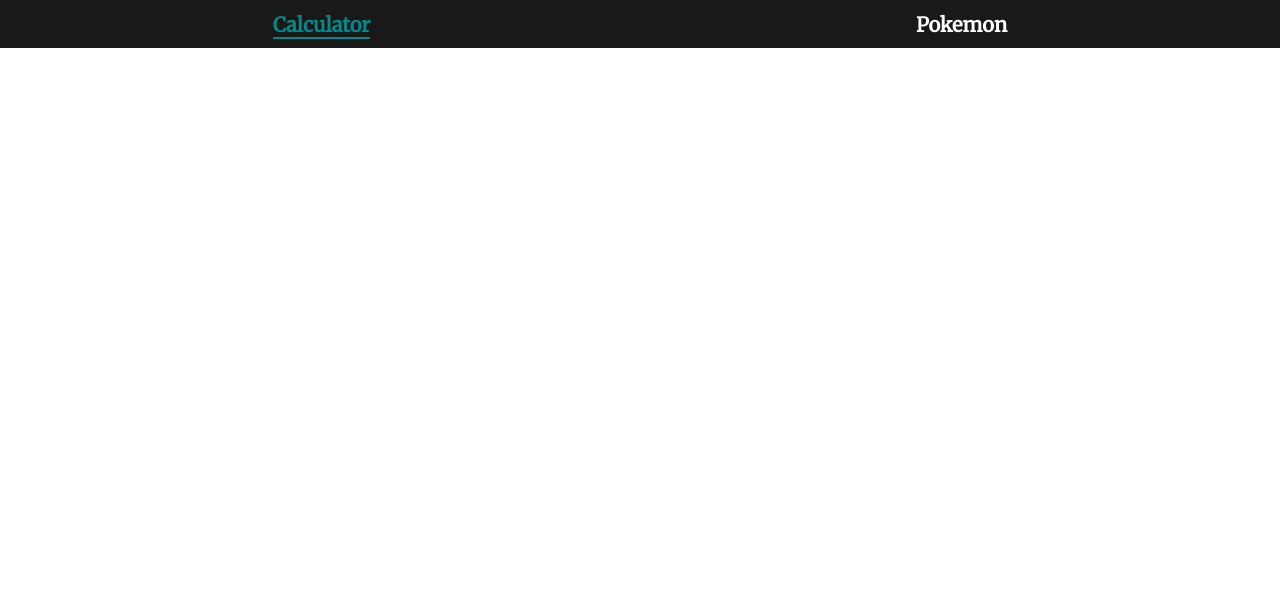
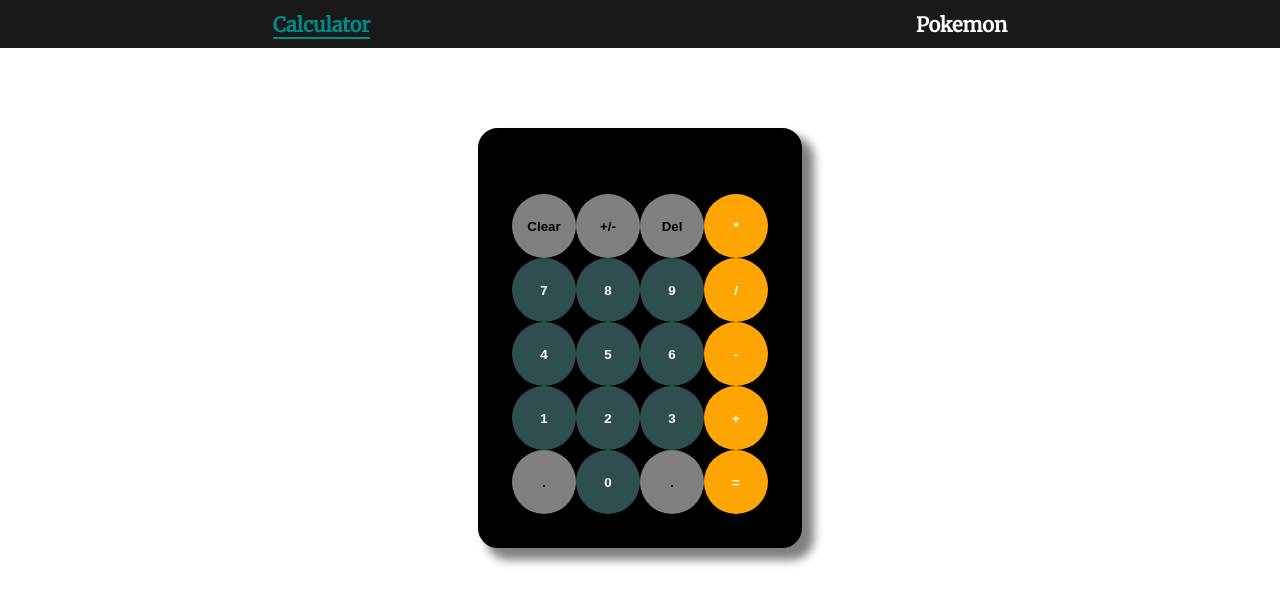
Before and after one commit to DAndreiM/PokeApi-React-App, a React (Create React App) app: page / in a window 1280 px wide. Shown: the top 604 px of the page. Built offline with nearby package versions, Linux system fonts and the light colour scheme.

Commit message:
Updating /pokemon page styles, adding initial /calculator page

```diff
--- a/package.json
+++ b/package.json
@@ -7,6 +7,7 @@
     "@testing-library/jest-dom": "^5.16.5",
     "@testing-library/react": "^13.4.0",
     "@testing-library/user-event": "^13.5.0",
+    "mathjs": "^11.7.0",
     "react": "^18.2.0",
     "react-dom": "^18.2.0",
     "react-redux": "^8.0.5",
--- /dev/null
+++ b/src/components/calculator/Button.js
@@ -0,0 +1,22 @@
+import classes from "./Button.module.css";
+import React from "react";
+
+const Button = (props) => {
+  const value = props.children;
+  const additionalClass = isNaN(value)
+    ? value === "Clear" || value === "+/-" || value === "Del" || value === "."
+      ? classes.special
+      : classes.operator
+    : classes.number;
+  return (
+    <button
+      className={`${classes.buttonstyle} ${additionalClass}`}
+      onClick={() => props.sendValue(value)}
+      value={props.value}
+    >
+      {value}
+    </button>
+  );
+};
+
+export default Button;
--- /dev/null
+++ b/src/components/calculator/Button.module.css
@@ -0,0 +1,27 @@
+.buttonstyle{
+    width:4rem;
+    height:4rem;
+    font-weight: bold;
+    border-radius: 50%;
+    border: none;
+    cursor: pointer;
+}
+
+.buttonstyle:hover{
+    transform: scale(0.95);
+}
+
+.operator{
+    background-color: orange;
+    color:white;
+}
+
+.number{
+    background-color: darkslategrey;
+    color:white;
+}
+
+.special{
+    background-color: grey;
+    color:black;
+}
--- a/src/components/pokemon/PokemonItem.js
+++ b/src/components/pokemon/PokemonItem.js
@@ -13,6 +13,7 @@ const PokemonItem = (props) => {
 
   return (
     <li onClick={itemHandler} className={classes.item}>
+      <div className={classes.badge}>LIMITED</div>
       <div className={classes.container}>
         <img
           alt="pokemon logo"
--- a/src/components/pokemon/PokemonItem.module.css
+++ b/src/components/pokemon/PokemonItem.module.css
@@ -8,6 +8,8 @@
     justify-content: space-between;
     cursor: pointer;
     transition: all 0.3s ease-out;
+    position: relative;
+    overflow: hidden;
 }
 
 .item:hover{
@@ -44,3 +46,16 @@
     color:black;
     font-weight: bold;
 }
+
+.badge{
+    position:absolute;
+    background-color: yellow;
+    right:-3rem;
+    top:1rem;
+    width:50%;
+    height:2rem;
+    text-align: center;
+    transform: rotateZ(45deg);
+    color:black;
+    font-weight: bold;
+}
--- a/src/components/pokemon/PokemonList.js
+++ b/src/components/pokemon/PokemonList.js
@@ -24,15 +24,14 @@ const PokemonList = ({ pokemons }) => {
 
   return (
     <>
-      <label>
-        Sort by:
+      <div className={classes.sortElements}>
         <select defaultValue={sorting} ref={selection} onChange={sortHandler}>
           <option value="none">None</option>
           <option value="descending">ID Descending</option>
           <option value="nascending">Name ascending</option>
           <option value="ndescending">Name descending</option>
         </select>
-      </label>
+      </div>
       <ul className={classes.pokeList}>
         {pokemons.map((item) => (
           <PokemonItem
--- a/src/components/pokemon/PokemonList.module.css
+++ b/src/components/pokemon/PokemonList.module.css
@@ -7,3 +7,21 @@
     list-style: none;
     justify-content: center;
 }
+
+.sortElements{
+    margin:1rem;
+    text-align: center;
+}
+
+.sortElements select{
+    background-color: darkcyan;
+    color:black;
+    border:none;
+    outline: none;
+    font-weight: bold;
+    height:2rem;
+    width:10rem;
+    text-align: center;
+    border-radius: 20px;
+    cursor: pointer;
+}
--- a/src/index.css
+++ b/src/index.css
@@ -5,7 +5,7 @@ body {
     sans-serif;
   -webkit-font-smoothing: antialiased;
   -moz-osx-font-smoothing: grayscale;
-  background-color: white
+  background-color: white;
 }
 
 code {
--- a/src/pages/Calculator.js
+++ b/src/pages/Calculator.js
@@ -1,7 +1,105 @@
 import classes from "./Calculator.module.css";
+import { useState } from "react";
+import Button from "../components/calculator/Button";
+import { evaluate } from "mathjs";
+
+const keys = [
+  "Clear",
+  "+/-",
+  "Del",
+  "*",
+  7,
+  8,
+  9,
+  "/",
+  4,
+  5,
+  6,
+  "-",
+  1,
+  2,
+  3,
+  "+",
+  ".",
+  0,
+  ".",
+  "=",
+];
+
+const operators = ["+", "-", "*", "/", "="];
 
 const Calculator = () => {
-  return;
+  const [input, setInput] = useState("");
+
+  const calculate = () => {
+    if (!input || input.slice(-1) === "/") return;
+    setInput((prevValue) => {
+      const result = evaluate(prevValue);
+      const filteredResult = result.toString().includes(".")
+        ? result.toFixed(4)
+        : result;
+      return filteredResult.toString();
+    });
+  };
+
+  const isOperator = (value) => {
+    return (
+      value === "+" ||
+      value === "-" ||
+      value === "*" ||
+      value === "/" ||
+      value === "+/-" ||
+      value === "."
+    );
+  };
+
+  const keyClickHandler = (value) => {
+    if (input.length === 0 && isOperator(value)) return;
+
+    if (isNaN(input.slice(-1)) && isOperator(value) && input.slice(-1) !== ")")
+      return;
+
+    if (input.slice(-1) === ")" && !isNaN(value)) return;
+
+    if (value === "Clear") return setInput("");
+
+    if (value === "+/-")
+      return setInput((prevValue) =>
+        input.length !== 0 ? `-(${prevValue})` : ""
+      );
+
+    if (value === "Del")
+      return setInput((prevValue) =>
+        input.length > 0 ? prevValue.slice(0, -1) : ""
+      );
+
+    if (value === "=") {
+      if (isOperator(input.toString().charAt(-1))) return;
+      return calculate();
+    }
+
+    if (input.length >= 16) return;
+
+    setInput((prevValue) => prevValue + value);
+    console.log(input);
+  };
+
+  const Buttons = keys.map((item) => (
+    <Button
+      key={`${item}.${Math.random()}`}
+      value={item}
+      sendValue={keyClickHandler}
+    >
+      {item}
+    </Button>
+  ));
+
+  return (
+    <div className={classes.wrapper}>
+      <div className={classes.results}>{input}</div>
+      <div className={classes.numbers}>{Buttons}</div>
+    </div>
+  );
 };
 
 export default Calculator;
--- a/src/pages/Calculator.module.css
+++ b/src/pages/Calculator.module.css
@@ -0,0 +1,35 @@
+.wrapper{
+    display:grid;
+    border: 2px solid black;
+    border-radius: 20px;
+    justify-content: center;
+    margin:5rem auto;
+    background-color: black;
+    max-width: 20rem;
+    min-width: 16rem;
+
+    grid-template-columns: repeat(4, minmax(1rem, 4rem));
+    grid-template-rows: repeat(6, minmax(1rem, 4rem));
+
+    grid-template-areas: "monitor monitor monitor monitor"
+                        "calc calc calc calc"
+                        "calc calc calc calc"
+                        "calc calc calc calc"
+                        "calc calc calc calc"
+                        "calc calc calc calc";
+    box-shadow: 10px 10px 10px 2px grey;
+    padding-bottom: 2rem;
+}
+
+.results{
+    grid-area: monitor;
+    color:white;
+    display:flex;
+    align-items: center;
+    justify-content: right;
+    font-size: 2rem;
+}
+
+.numbers{
+    grid-area: calc;
+}
```
Also changed, not shown: 1 other file (tests, documents, lock files or other folders).
